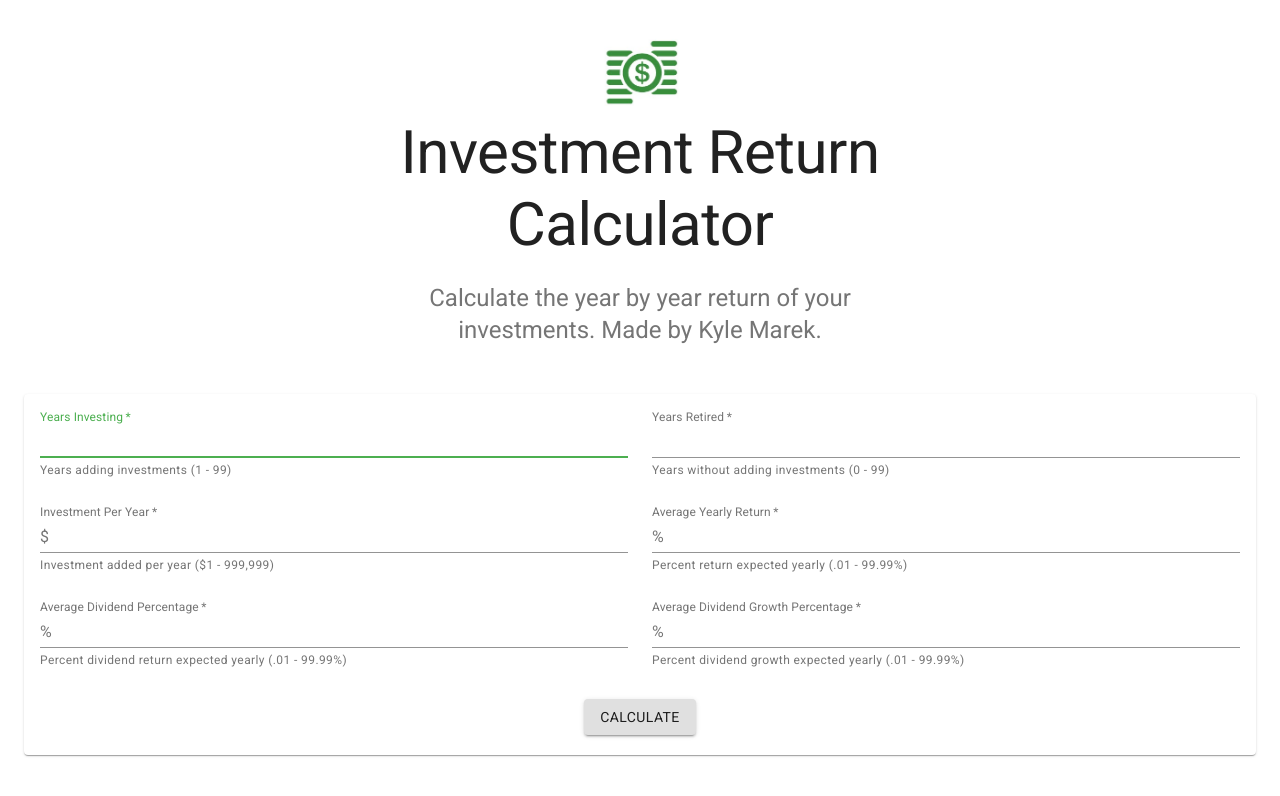
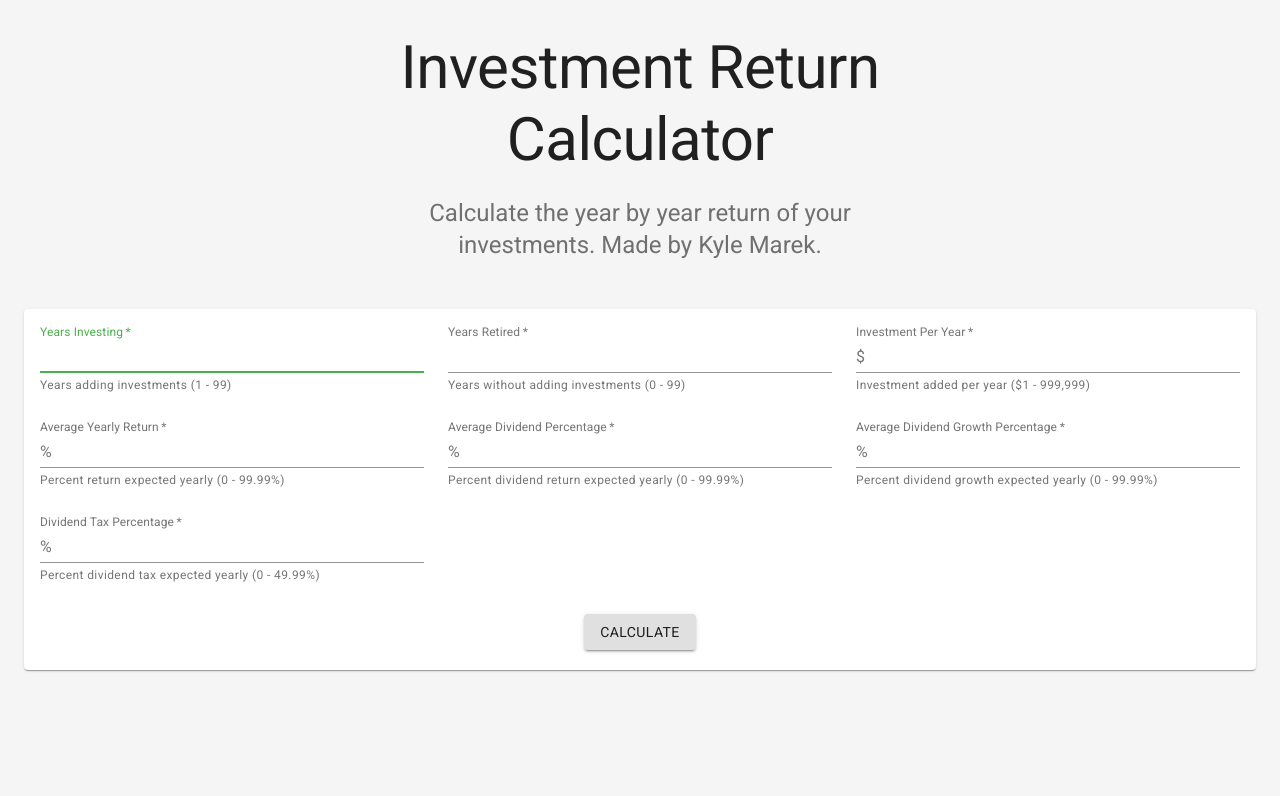
Before and after one commit to kjmarek/Investment-Return-Calculator, a React (Create React App) app in the folder react-app/: page / in a window 1280 px wide. Shown: the top 796 px of the page. Built offline with nearby package versions, Linux system fonts and the light colour scheme.

Commit message:
Working state

```diff
--- a/react-app/src/App.tsx
+++ b/react-app/src/App.tsx
@@ -3,7 +3,9 @@ import clsx from 'clsx';
 
 import calculate from './functions/functions';
 import theme from './theme';
-import logo from './images/LogoPng.png';
+
+import Table from './Table';
+import { yearValue } from './interfaces/yearValue';
 
 import { makeStyles, Theme, ThemeProvider } from '@material-ui/core/styles';
 import CssBaseline from '@material-ui/core/CssBaseline';
@@ -44,10 +46,26 @@ function App() {
   const classes = useStyles();
   const fixedHeightPaper = clsx(classes.paper, classes.fixedHeight);
 
-  interface yearValue {
-    year: number,
-    value: number
-  }
+  function abbreviateNumber(value: number) {
+    var newRes = value.toString();
+    if (value >= 1000) {
+        var suffixes = ["", "k", "m", "b","t"];
+        var suffixNum = Math.floor( (""+value).length/3 );
+        var shortValue = 0;
+        var shortRes = '';
+        for (var precision = 2; precision >= 1; precision--) {
+            shortValue = parseFloat( (suffixNum !== 0 ? (value / Math.pow(1000,suffixNum) ) : value).toPrecision(precision));
+            shortRes = shortValue.toString();
+            var dotLessShortValue = (shortValue + '').replace(/[^a-zA-Z 0-9]+/g,'');
+            if (dotLessShortValue.length <= 2) { break; }
+        }
+        if (shortValue % 1 !== 0) {
+          shortRes = shortValue.toFixed(1);
+        }
+        newRes = shortRes+suffixes[suffixNum];
+    }
+    return '$' + newRes;
+}
 
   const [data, setData] = useState<yearValue[]>([]);
   const [total, setTotal] = useState<String>('');
@@ -60,6 +78,7 @@ function App() {
   const [retPct, setRetPct] = useState<String>('');
   const [divPct, setDivPct] = useState<String>('');
   const [divGrowth, setDivGrowth] = useState<String>('');
+  const [divTax, setDivTax] = useState<String>('');
 
   const handleYearsInv = (event: any) => {
     const re = /^[1-9]{1}$|^[1-9]{1}[0-9]{1}$/;
@@ -103,14 +122,21 @@ function App() {
     }
   };
 
+  const handleDivTax = (event: any) => {
+    const re = /^[0-9]{1}$|^[0-9]{1}\.{1}$|^[0-9]{1}\.{1}[0-9]{1,2}$|^[1-4]{1}[0-9]{1}$|^[1-4]{1}[0-9]{1}\.{1}$|^[1-4]{1}[0-9]{1}\.{1}[0-9]{1,2}$/;
+    if (event.target.value === '' || re.test(event.target.value)) {
+      setDivTax(event.target.value);
+    }
+  };
+
   const submitForm = (event: any) => {
     event.preventDefault();
 
-    var payload: yearValue[] = calculate(Number(yearsInv), Number(yearsRet), Number(inv), Number(retPct), Number(divPct), Number(divGrowth))
+    var payload: yearValue[] = calculate(Number(yearsInv), Number(yearsRet), Number(inv), Number(retPct), Number(divPct), Number(divGrowth), Number(divTax))
 
     setData(payload);
-    setTotal("$" + new Intl.NumberFormat('en').format(payload[payload.length - 1].value))
-    setYears(payload.length.toString())
+    setTotal(new Intl.NumberFormat('en', { style: 'currency', currency: 'USD' }).format(payload[payload.length - 1].value));
+    setYears(payload.length.toString());
     setCalculated(true);
   }
   /*
@@ -119,6 +145,7 @@ function App() {
     * add loading spinner before the calculation and stop it once done
     * add table at the bottom with the values of everything (dividends for each year, value each year, total div return, etc.)
     * allow for any variation of investing/retired with inputs
+    * allow for withdraws in retirement (first take from dividends, then from capital gains if overflow: note weird taxes but assume no taxes)
   */
 
   return (
@@ -130,11 +157,6 @@ function App() {
             container
             justify="center"
           >
-            <img
-              src={logo}
-              width="100px"
-              alt="logo"
-            />
             <Typography component="h1" variant="h2" align="center" color="textPrimary" gutterBottom>
               Investment Return Calculator
             </Typography>
@@ -158,7 +180,7 @@ function App() {
                   justify="center"
                   spacing={3}
                 >
-                  <Grid item xs={6}>
+                  <Grid item xs={4}>
                     <TextField
                       color={"secondary"}
                       required
@@ -175,7 +197,7 @@ function App() {
                       helperText="Years adding investments (1 - 99)"
                     />
                   </Grid>
-                  <Grid item xs={6}>
+                  <Grid item xs={4}>
                     <TextField
                       color={"secondary"}
                       required
@@ -191,7 +213,7 @@ function App() {
                       helperText="Years without adding investments (0 - 99)"
                     />
                   </Grid>
-                  <Grid item xs={6}>
+                  <Grid item xs={4}>
                     <TextField
                       color={"secondary"}
                       required
@@ -207,7 +229,7 @@ function App() {
                       helperText="Investment added per year ($1 - 999,999)"
                     />
                   </Grid>
-                  <Grid item xs={6}>
+                  <Grid item xs={4}>
                     <TextField
                       color={"secondary"}
                       required
@@ -220,10 +242,10 @@ function App() {
                       InputProps={{
                         startAdornment: <InputAdornment position="start">%</InputAdornment>,
                       }}
-                      helperText="Percent return expected yearly (.01 - 99.99%)"
+                      helperText="Percent return expected yearly (0 - 99.99%)"
                     />
                   </Grid>
-                  <Grid item xs={6}>
+                  <Grid item xs={4}>
                     <TextField
                       color={"secondary"}
                       required
@@ -236,10 +258,10 @@ function App() {
                       InputProps={{
                         startAdornment: <InputAdornment position="start">%</InputAdornment>,
                       }}
-                      helperText="Percent dividend return expected yearly (.01 - 99.99%)"
+                      helperText="Percent dividend return expected yearly (0 - 99.99%)"
                     />
                   </Grid>
-                  <Grid item xs={6}>
+                  <Grid item xs={4}>
                     <TextField
                       color={"secondary"}
                       required
@@ -252,8 +274,30 @@ function App() {
                       InputProps={{
                         startAdornment: <InputAdornment position="start">%</InputAdornment>,
                       }}
-                      helperText="Percent dividend growth expected yearly (.01 - 99.99%)"
+                      helperText="Percent dividend growth expected yearly (0 - 99.99%)"
                     />
+                  </Grid>
+                  <Grid item xs={4}>
+                    <TextField
+                      color={"secondary"}
+                      required
+                      fullWidth
+                      id="divTax"
+                      label="Dividend Tax Percentage"
+                      name="divTax"
+                      value={divTax}
+                      onChange={handleDivTax}
+                      InputProps={{
+                        startAdornment: <InputAdornment position="start">%</InputAdornment>,
+                      }}
+                      helperText="Percent dividend tax expected yearly (0 - 49.99%)"
+                    />
+                  </Grid>
+                  <Grid item xs={4}>
+
+                  </Grid>
+                  <Grid item xs={4}>
+
                   </Grid>
                   <Button
                     type="submit"
@@ -271,7 +315,7 @@ function App() {
               <Grid item xs={12} md={12} lg={3}>
                 <Paper className={fixedHeightPaper}>
                   <Typography component="p" variant="h4">
-                    {total}
+                    { total }
                   </Typography>
                   <Typography color="textSecondary">
                     ending portfolio value after {years} years
@@ -287,7 +331,7 @@ function App() {
                         top: 16,
                         right: 16,
                         bottom: 24,
-                        left: 24,
+                        left: 0,
                       }}
                     >
                       <XAxis dataKey="year" stroke={theme.palette.text.secondary}>
@@ -301,7 +345,7 @@ function App() {
                       <YAxis stroke={theme.palette.text.secondary}
                         tickFormatter={function (value) {
                           if (typeof value === "number") {
-                            return "$" + new Intl.NumberFormat('en').format(value);
+                            return abbreviateNumber(value);
                           }
                           else {
                             return value;
@@ -314,7 +358,7 @@ function App() {
                         itemStyle={{ color: theme.palette.text.primary }}
                         formatter={function (value, name) {
                           if (typeof value === "number") {
-                            return ["$" + new Intl.NumberFormat('en').format(value), 'Value'];
+                            return [new Intl.NumberFormat('en', { style: 'currency', currency: 'USD' }).format(value), 'Value'];
                           }
                           else {
                             return ["$" + value, 'Value'];
@@ -329,6 +373,9 @@ function App() {
                   </ResponsiveContainer>
                 </Paper>
               </Grid>
+              <Grid item xs={12}>
+                  <Table data={data}/>
+              </Grid>
             </>
           )}
         </Grid>
--- /dev/null
+++ b/react-app/src/Table.tsx
@@ -0,0 +1,77 @@
+import React from 'react';
+
+import { yearValue } from './interfaces/yearValue';
+
+import { withStyles, Theme, createStyles, makeStyles } from '@material-ui/core/styles';
+import Table from '@material-ui/core/Table';
+import TableBody from '@material-ui/core/TableBody';
+import TableCell from '@material-ui/core/TableCell';
+import TableContainer from '@material-ui/core/TableContainer';
+import TableHead from '@material-ui/core/TableHead';
+import TableRow from '@material-ui/core/TableRow';
+import Paper from '@material-ui/core/Paper';
+
+const StyledTableCell = withStyles((theme: Theme) =>
+  createStyles({
+    head: {
+      backgroundColor: theme.palette.common.black,
+      color: theme.palette.common.white,
+    },
+    body: {
+      fontSize: 14,
+    },
+  }),
+)(TableCell);
+
+const StyledTableRow = withStyles((theme: Theme) =>
+  createStyles({
+    root: {
+      '&:nth-of-type(odd)': {
+        backgroundColor: theme.palette.action.hover,
+      },
+    },
+  }),
+)(TableRow);
+
+const useStyles = makeStyles({
+  table: {
+    minWidth: 700,
+  },
+});
+
+function ChartTable(props: {data: yearValue[]}) {
+    const classes = useStyles();
+
+    return (
+    <>
+      <TableContainer component={Paper}>
+      <Table className={classes.table} aria-label="customized table">
+        <TableHead>
+          <TableRow>
+            <StyledTableCell>Year</StyledTableCell>
+            <StyledTableCell align="right">Account Value</StyledTableCell>
+            <StyledTableCell align="right">Dividends (after tax)</StyledTableCell>
+            <StyledTableCell align="right">Capital Gains</StyledTableCell>
+            <StyledTableCell align="right">Weighted Div Pct (after tax)</StyledTableCell>
+          </TableRow>
+        </TableHead>
+        <TableBody>
+          {props.data.map((year) =>(
+            <StyledTableRow key={year.year}>
+            <StyledTableCell component="th" scope="row">
+              {year.year}
+            </StyledTableCell>
+            <StyledTableCell align="right">{new Intl.NumberFormat('en', { style: 'currency', currency: 'USD' }).format(year.value)}</StyledTableCell>
+            <StyledTableCell align="right">{new Intl.NumberFormat('en', { style: 'currency', currency: 'USD' }).format(year.dividends)}</StyledTableCell>
+            <StyledTableCell align="right">{new Intl.NumberFormat('en', { style: 'currency', currency: 'USD' }).format(year.capitalGains)}</StyledTableCell>
+            <StyledTableCell align="right">{new Intl.NumberFormat('en', { style: 'percent', maximumFractionDigits: 2 }).format(year.weightedDivPct)}</StyledTableCell>
+          </StyledTableRow>
+          ))}
+        </TableBody>
+      </Table>
+    </TableContainer>
+    </>
+    );
+  }
+
+  export default ChartTable;
--- /dev/null
+++ b/react-app/src/interfaces/yearValue.ts
@@ -0,0 +1,7 @@
+export interface yearValue {
+    year:  number,
+    value: number,
+    dividends: number,
+    capitalGains: number,
+    weightedDivPct: number
+  };
--- a/react-app/src/theme.ts
+++ b/react-app/src/theme.ts
@@ -3,7 +3,7 @@ import { createMuiTheme } from '@material-ui/core/styles';
 const theme = createMuiTheme({
     palette: {
         background: {
-            default: '#fff'
+            default: '#F5F5F5'
         },
         secondary: {light: "#81c784", main: "#4caf50", dark: "#388e3c", contrastText: "rgba(0, 0, 0, 0.87)"}
     }
```
Also changed, not shown: react-app/src/functions/functions.ts (+67 -13 lines).
